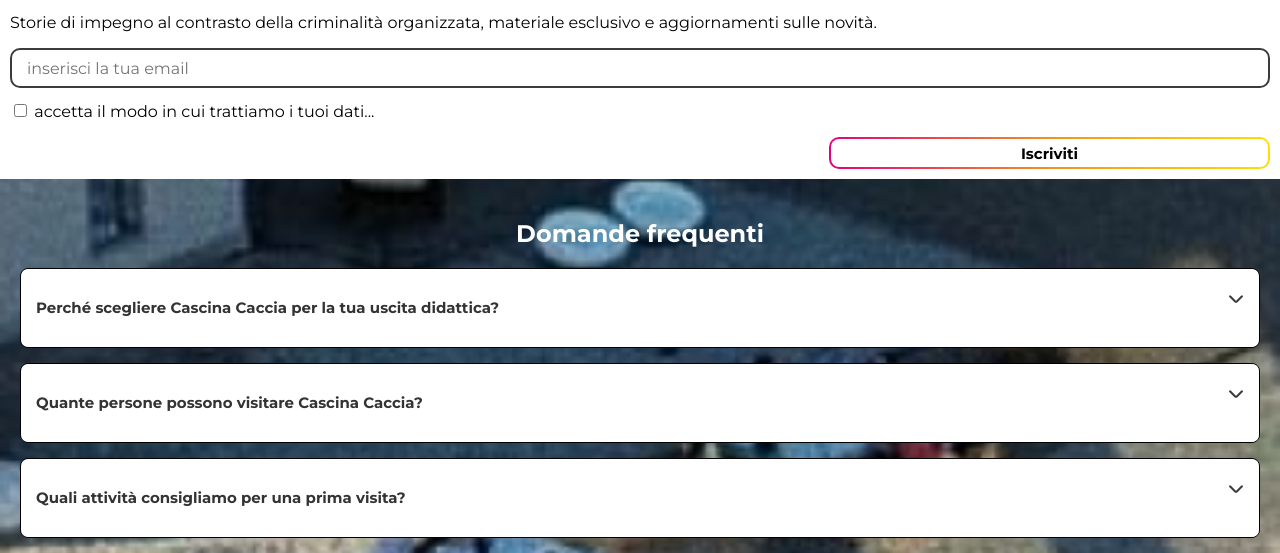
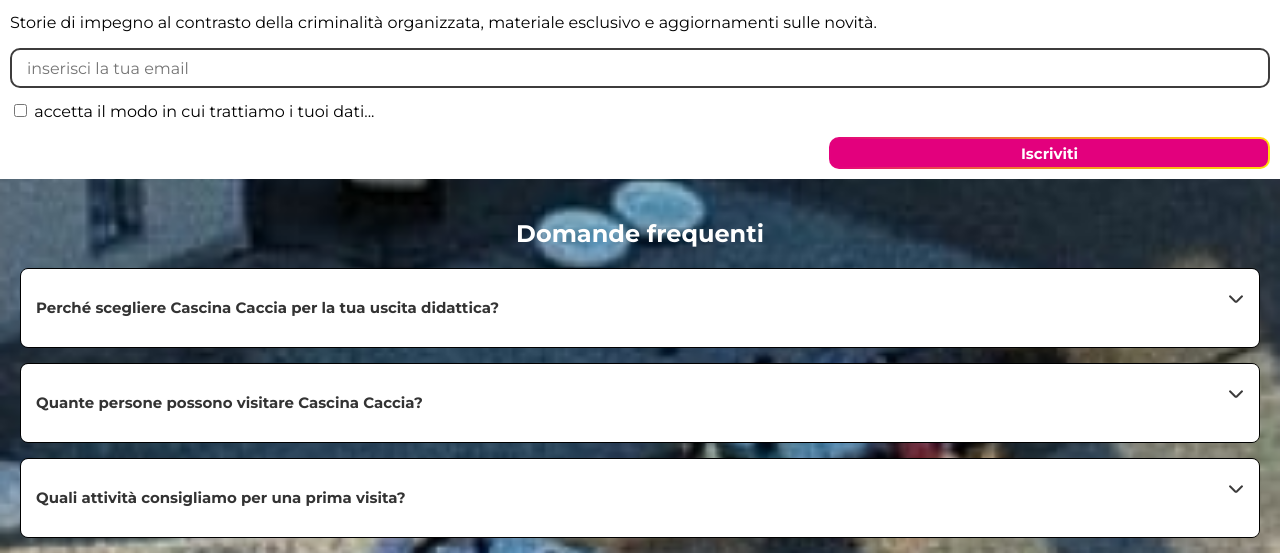
Before and after one commit to giordano-bruno-michela-its/CodeCraft_project_frontend, a website built with Vite: page CascinaCaccia/index.html in a window 1280 px wide. In both pictures the pointer is over the button "Iscriviti". Shown: the part 2951-3504 px from the top of the page. Built offline with nearby package versions, Linux system fonts and the light colour scheme.

Commit message:
style: added styles for newsletter submit btn

```diff
--- a/CascinaCaccia/src/styles/newsletter.css
+++ b/CascinaCaccia/src/styles/newsletter.css
@@ -62,6 +62,12 @@
   font-size: 15px;
   font-family: "Montserrat", "Arial", "Helvetica", sans-serif;
   background-color: white;
+  cursor: pointer;
+  transition: all 0.3s ease-in-out;
+}
+#newsletter-submit:hover {
+  background-color: #e3007d;
+  color: white;
 }
 #newsletter-submit:before {
   content: "";
```
